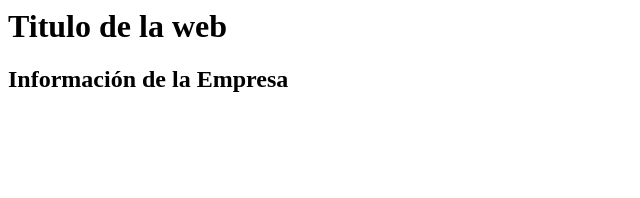
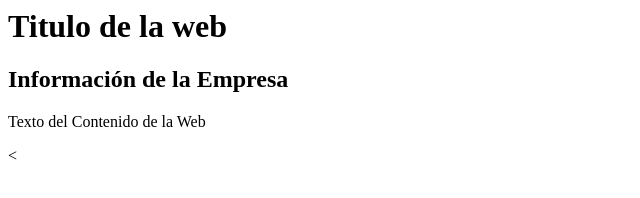
Before and after one commit to tonipalma1/Ejercicios_HTML, a plain HTML site: page index.html in a window 1280 px wide. Shown: the whole page, without its empty margins (0-640 px from the left). Drawn offline with Linux system fonts and the light colour scheme.

Commit message:
añadido texto

```diff
--- a/index.html
+++ b/index.html
@@ -1,2 +1,3 @@
 <h1> Titulo de la web </h1>
 <h2> Información de la Empresa </h2>
+<p> Texto del Contenido de la Web</p><
```
